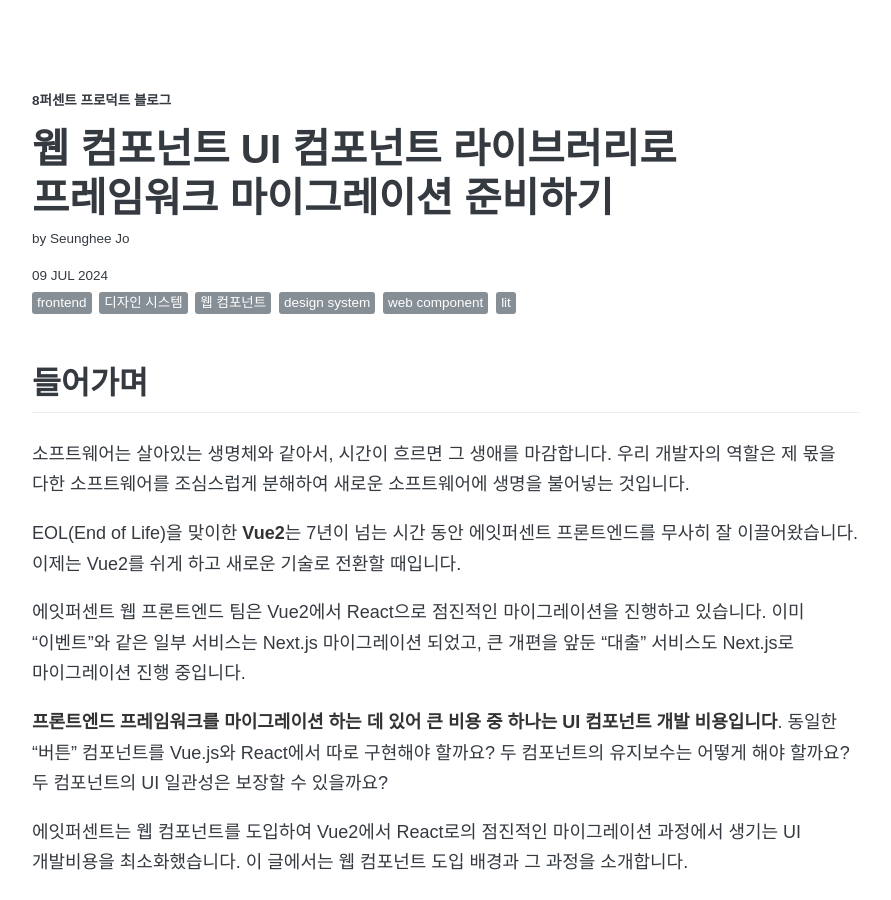
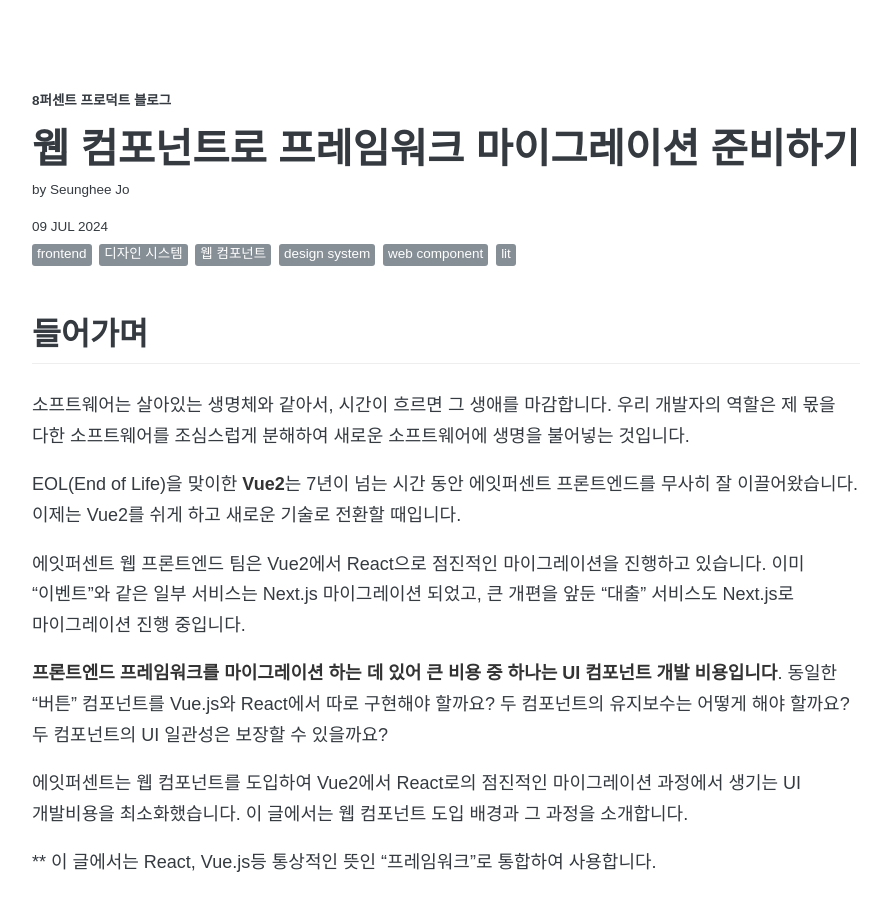
Before and after one commit to 8percent/8percent.github.io, a Jekyll site: the page built from _posts/2024-07-09-edswc.md, in a window 1280 px wide and 900 px high. Shown: the whole window, without its empty margins (194-1085 px from the left). Built offline with Jekyll 4.4.1, drawn with Linux system fonts in a browser that asks for light colours; some web fonts are replaced.

Commit message:
docs: 제목 수정

```diff
--- a/_posts/2024-07-09-edswc.md
+++ b/_posts/2024-07-09-edswc.md
@@ -1,6 +1,6 @@
 ---
 layout: post
-title: "웹 컴포넌트 UI 컴포넌트 라이브러리로 프레임워크 마이그레이션 준비하기"
+title: "웹 컴포넌트로 프레임워크 마이그레이션 준비하기"
 author: seunghee
 date: 2024-07-09
 tags: [frontend, 디자인 시스템, 웹 컴포넌트, design system, web component, lit]
```
